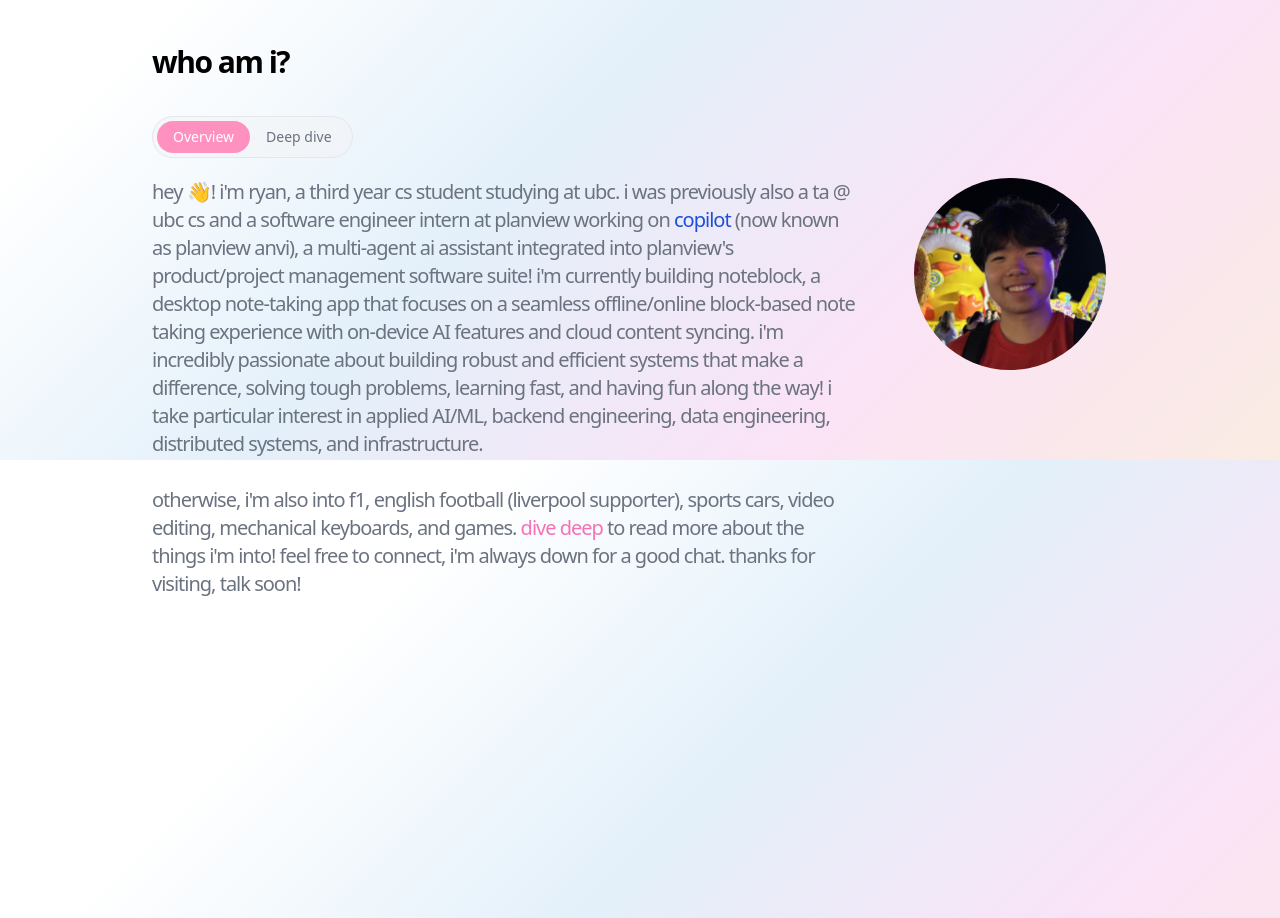
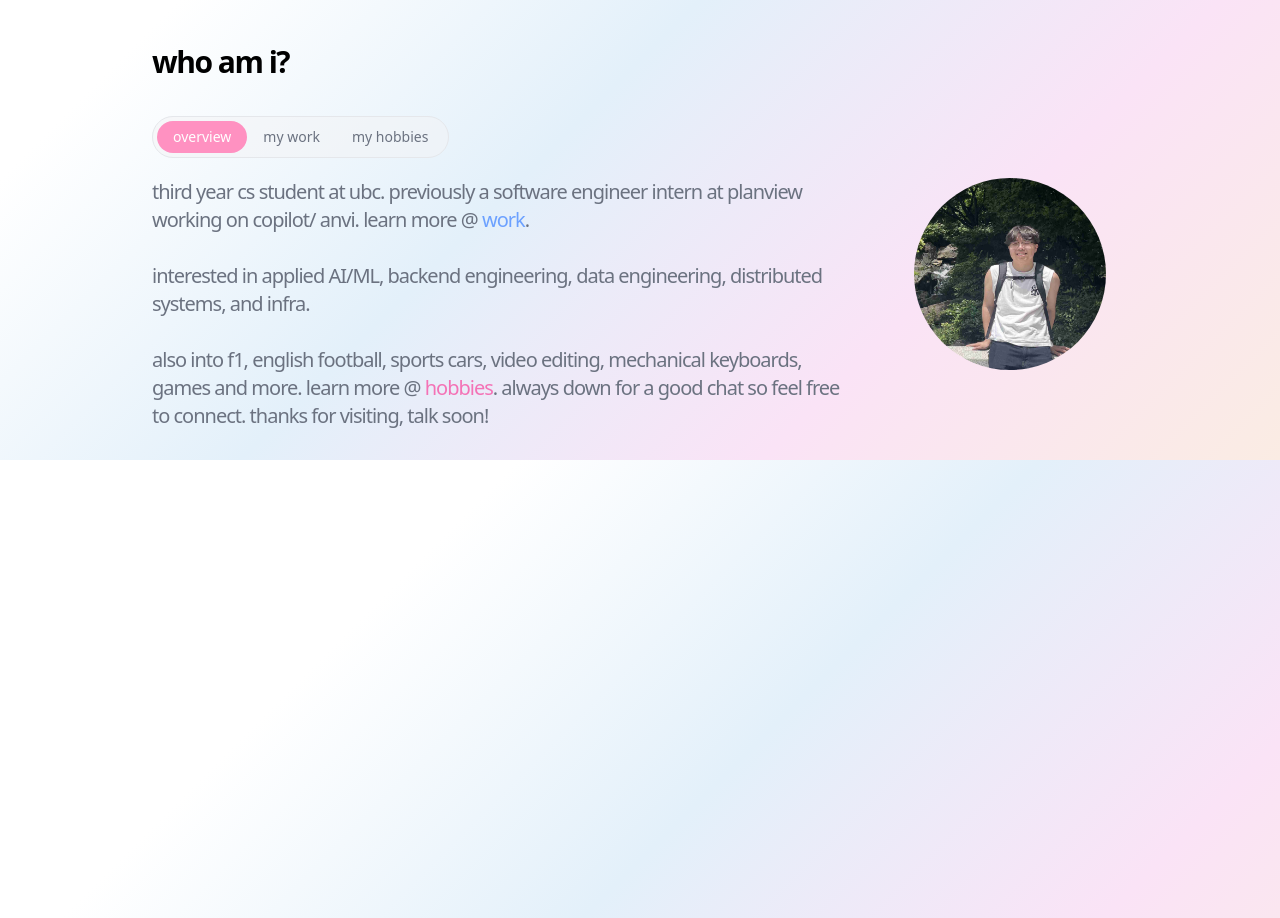
Before and after one commit to rzhang57/rmzhang-website, a Next.js app: page / in a window 1280 px wide. Shown: the part 1140-2058 px from the top of the page. Built offline with nearby package versions, Linux system fonts and the light colour scheme.

Commit message:
refactor about section

```diff
--- a/src/components/landing/About.tsx
+++ b/src/components/landing/About.tsx
@@ -3,18 +3,18 @@
 import { useState } from "react";
 import { motion, AnimatePresence } from "framer-motion";
 import { Avatar, AvatarImage } from "@/components/ui/avatar";
-import LinkCustom from "@/components/landing/LinkCustom";
 import ExpandableCard from "@/components/landing/ExpandableCard";
 import contentData from "@/data/content.json";
 
+type ActiveView = "overview" | "work" | "hobbies";
+
 export default function About() {
-    const [activeView, setActiveView] = useState<"overview" | "hobbies">(
-        "overview"
-    );
+    const [activeView, setActiveView] = useState<ActiveView>("overview");
+    const [activeHobby, setActiveHobby] = useState(0);
 
     const imageSrc =
         activeView === "overview"
-            ? "/statics/myface.jpg"
+            ? "/statics/potential.jpg"
             : "/statics/otherimage.png";
 
     function handleAvatarClick() {
@@ -27,7 +27,7 @@ export default function About() {
         exit: { opacity: 0, y: -20 },
     };
 
-    const aboutMeNormal = (
+    const overviewContent = (
         <motion.div
             key="overview"
             initial="hidden"
@@ -37,25 +37,51 @@ export default function About() {
             transition={{ duration: 0.3 }}
         >
             <p className="text-muted-foreground md:text-xl sm:text-sm tracking-tighter">
-                {contentData.aboutMe.normal.intro}{" "}
-                <LinkCustom
-                    href={contentData.aboutMe.normal.copilotLink.href}
-                    label={contentData.aboutMe.normal.copilotLink.label}
-                />
-                {contentData.aboutMe.normal.description}
-                <br />
-                <br />
-                {contentData.aboutMe.normal.hobbiesIntro}{" "}
+                {contentData.aboutMe.overview.intro}
                 <span
-                    className="text-pink-400 cursor-pointer relative"
-                    onClick={() => setActiveView("hobbies")}
+                    className="text-[#6ca1ff] cursor-pointer relative"
+                    onClick={() => setActiveView("work")}
                 >
-                    <span className="hover-underline">{contentData.aboutMe.normal.clickPrompt}</span>
+                    <span className="hover-underline">{contentData.aboutMe.overview.workClickPrompt}</span>
                     <style jsx>{`
                         .hover-underline {
                             position: relative;
                             display: inline-block;
                         }
+
+                        .hover-underline::after {
+                            content: "";
+                            position: absolute;
+                            left: 0;
+                            bottom: 0;
+                            width: 0;
+                            height: 2px;
+                            background: #6ca1ff;
+                            transition: width 0.4s cubic-bezier(0.4, 0, 0.2, 1);
+                        }
+
+                        .hover-underline:hover::after {
+                            width: 100%;
+                        }
+                    `}</style>
+                </span>{". "}
+                <br/>
+                <br/>
+                {contentData.aboutMe.overview.interests}{" "}
+                <br/>
+                <br/>
+                {contentData.aboutMe.overview.hobbiesIntro}{" "}
+                <span
+                    className="text-pink-400 cursor-pointer relative"
+                    onClick={() => setActiveView("hobbies")}
+                >
+                    <span className="hover-underline">{contentData.aboutMe.overview.clickPrompt}</span>
+                    <style jsx>{`
+                        .hover-underline {
+                            position: relative;
+                            display: inline-block;
+                        }
+
                         .hover-underline::after {
                             content: "";
                             position: absolute;
@@ -64,19 +90,51 @@ export default function About() {
                             width: 0;
                             height: 2px;
                             background: #ec4899;
-                            transition: width 0.4s cubic-bezier(0.4,0,0.2,1);
+                            transition: width 0.4s cubic-bezier(0.4, 0, 0.2, 1);
                         }
+
                         .hover-underline:hover::after {
                             width: 100%;
                         }
                     `}</style>
-                </span>{" "}
-                {contentData.aboutMe.normal.closing}
+                </span>
+                {contentData.aboutMe.overview.closing}
             </p>
         </motion.div>
     );
 
-    const aboutHobbies = (
+    const workContent = (
+        <motion.div
+            key="work"
+            initial="hidden"
+            animate="visible"
+            exit="exit"
+            variants={contentVariants}
+            transition={{ duration: 0.3 }}
+        >
+            <h2 className="md:text-2xl sm:text-lg font-bold tracking-tighter mb-3">
+                {contentData.aboutMe.work.title}
+            </h2>
+            <div className="space-y-4 text-muted-foreground md:text-xl sm:text-sm tracking-tighter">
+                {contentData.aboutMe.work.experiences.map((exp, index) => (
+                    <div key={index}>
+                        <h3 className="text-foreground font-medium"><span
+                            className="font-bold text-[#6ca1ff] italic">{exp.company} {'>'} </span> {exp.role}</h3>
+                        <p className="font-light">{exp.overview}</p>
+                        <ExpandableCard title={<span className="text-sm italic text-muted-foreground/80">more details</span>}>
+                            <ul className="list-disc list-inside mt-2 pl-2 space-y-1 text-muted-foreground text-base">
+                                {exp.description.map((point, i) => (
+                                    <li key={i}>{point}</li>
+                                ))}
+                            </ul>
+                        </ExpandableCard>
+                    </div>
+                ))}
+            </div>
+        </motion.div>
+    );
+
+    const hobbiesContent = (
         <motion.div
             key="hobbies"
             initial="hidden"
@@ -85,23 +143,59 @@ export default function About() {
             variants={contentVariants}
             transition={{ duration: 0.3 }}
         >
-            <h2 className="md:text-2xl sm:text-lg font-bold tracking-tighter mb-3">
+            <h2 className="md:text-2xl sm:text-lg font-bold tracking-tighter mb-4">
                 {contentData.aboutMe.hobbies.title}
             </h2>
-            <div className="space-y-1">
-                {contentData.aboutMe.hobbies.items.map((item, index) => (
-                    <ExpandableCard key={index} title={item.category}>
-                        {item.description}
-                    </ExpandableCard>
-                ))}
+            <div className="grid md:grid-cols-[200px_1fr] sm:grid-cols-1 gap-6">
+                <div className="space-y-1 bg-muted/30 rounded-lg p-4">
+                    {contentData.aboutMe.hobbies.items.map((item, index) => (
+                        <button
+                            key={index}
+                            onClick={() => setActiveHobby(index)}
+                            className={`w-full text-left px-4 py-2.5 rounded-lg transition-all text-sm ${
+                                activeHobby === index
+                                    ? "bg-gray-200 text-[#ec4899] font-semibold shadow-[0_6px_0_0_rgba(236,72,153,0.3)] translate-y-[-2px]"
+                                    : "text-muted-foreground font-medium hover:bg-muted/50 hover:shadow-[0_4px_0_0_rgba(0,0,0,0.1)] hover:translate-y-[-1px]"
+                            }`}
+                        >
+                            {item.category}
+                        </button>
+                    ))}
+                </div>
+                <div className="bg-muted/30 rounded-lg p-6 min-h-[200px] flex items-start">
+                    <AnimatePresence mode="wait">
+                        <motion.div
+                            key={activeHobby}
+                            initial={{ opacity: 0, x: 20 }}
+                            animate={{ opacity: 1, x: 0 }}
+                            exit={{ opacity: 0, x: -20 }}
+                            transition={{ duration: 0.2 }}
+                            className="w-full"
+                        >
+                            <h3 className="text-lg font-semibold text-[#ec4899] mb-3">
+                                {contentData.aboutMe.hobbies.items[activeHobby].category}
+                            </h3>
+                            <p className="text-muted-foreground md:text-base sm:text-sm leading-relaxed">
+                                {contentData.aboutMe.hobbies.items[activeHobby].description}
+                            </p>
+                        </motion.div>
+                    </AnimatePresence>
+                </div>
             </div>
         </motion.div>
     );
 
     const tabs = [
-        { id: "overview", label: "Overview" },
-        { id: "hobbies", label: "Deep dive" },
+        { id: "overview", label: "overview" },
+        { id: "work", label: "my work" },
+        { id: "hobbies", label: "my hobbies" },
     ];
+
+    const tabColors: Record<ActiveView, string> = {
+        overview: "#ff91c1",
+        work: "#6ca1ff",
+        hobbies: "#ff3189",
+    };
 
     return (
         <>
@@ -116,7 +210,7 @@ export default function About() {
                 {tabs.map((tab) => (
                     <button
                         key={tab.id}
-                        onClick={() => setActiveView(tab.id as "overview" | "hobbies")}
+                        onClick={() => setActiveView(tab.id as ActiveView)}
                         className={`relative rounded-full h-8 px-4 transition-colors text-sm font-medium ${
                             activeView === tab.id ? "" : "hover:text-primary"
                         }`}
@@ -129,10 +223,7 @@ export default function About() {
                                 layoutId="bubble"
                                 className="absolute inset-0 z-10 rounded-full"
                                 style={{
-                                    backgroundColor:
-                                        activeView === "overview"
-                                            ? "#ff91c1"
-                                            : "#ff3189",
+                                    backgroundColor: tabColors[activeView],
                                 }}
                                 transition={{type: "spring", bounce: 0.2, duration: 0.6}}
                             />
@@ -144,8 +235,8 @@ export default function About() {
                                     : "text-muted-foreground"
                             }`}
                         >
-              {tab.label}
-            </span>
+                            {tab.label}
+                        </span>
                     </button>
                 ))}
             </div>
@@ -153,7 +244,9 @@ export default function About() {
             <div className="grid lg:grid-cols-[3fr_1fr] sm:grid-cols-1 items-start gap-8 w-full mt-4">
                 <div className="min-h-[250px]">
                     <AnimatePresence mode="wait">
-                        {activeView === "overview" ? aboutMeNormal : aboutHobbies}
+                        {activeView === "overview" && overviewContent}
+                        {activeView === "work" && workContent}
+                        {activeView === "hobbies" && hobbiesContent}
                     </AnimatePresence>
                 </div>
                 <div className="flex justify-center items-start">
--- a/src/data/content.json
+++ b/src/data/content.json
@@ -1,18 +1,43 @@
 {
   "aboutMe": {
-    "normal": {
-      "intro": "hey 👋! i'm ryan, a third year cs student studying at ubc. i was previously also a ta @ ubc cs and a software engineer intern at planview working on",
-      "copilotLink": {
-        "href": "https://www.planview.com/ai",
-        "label": "copilot"
-      },
-      "description": " (now known as planview anvi), a multi-agent ai assistant integrated into planview's product/project management software suite! i'm currently building noteblock, a desktop note-taking app that focuses on a seamless offline/online block-based note taking experience with on-device AI features and cloud content syncing. i'm incredibly passionate about building robust and efficient systems that make a difference, solving tough problems, learning fast, and having fun along the way! i take particular interest in applied AI/ML, backend engineering, data engineering, distributed systems, and infrastructure.",
-      "hobbiesIntro": "otherwise, i'm also into f1, english football (liverpool supporter), sports cars, video editing, mechanical keyboards, and games.",
-      "clickPrompt": "dive deep",
-      "closing": "to read more about the things i'm into! feel free to connect, i'm always down for a good chat. thanks for visiting, talk soon!"
+    "overview": {
+      "intro": "third year cs student at ubc. previously a software engineer intern at planview working on copilot/ anvi. learn more @ ",
+      "workClickPrompt": "work",
+      "interests": "interested in applied AI/ML, backend engineering, data engineering, distributed systems, and infra.",
+      "hobbiesIntro": "also into f1, english football, sports cars, video editing, mechanical keyboards, games and more. learn more @ ",
+      "clickPrompt": "hobbies",
+      "closing": ". always down for a good chat so feel free to connect. thanks for visiting, talk soon!"
+    },
+    "work": {
+      "title": "work",
+      "experiences": [
+        {
+          "role": "software engineer intern",
+          "company": "planview",
+          "overview": "full stack engineering alongside a team of 7 for copilot/ anvi, an integrated multi-agent ai assistant and automation platform embedded into planview's work management software suite",
+          "description": [
+            "led e2e development of 'workflows', a multi-step action and workflow automation framework for all planview apps provided through copilot, with an implementation focus on the backend asynchronous execution engine, API, and agentic email client",
+            "led e2e development of prompt and workflow template library, increasing user adoption of saved prompts and workflows",
+            "designed mcp server integration registry for hybrid tool calling client, increasing quality and accuracy of answers while maintaining backwards compatibility with non-mcp tools",
+            "developed system prompt injection pipeline api for response personalization, increasing per-user customizability",
+            "developed e2e follow up prompt generation pipeline, increasing per-session user interactions and overall retention",
+            "led migration of unobfuscated logs to independent secure logging pipeline pushed to cloudwatch via fluent bit daemonset to remain compliant with data retention policy while maintaining full observability"
+          ]
+        },
+        {
+          "role": "teaching assistant",
+          "company": "ubc",
+          "overview": "ta for cpsc 110, ubc's intro course to computer science through functional programming",
+          "description": [
+            "led labs for 600+ total cpsc 110 students",
+            "held office hours to support students in their understanding of algorithms and data structures",
+            "given an overall 90% favorable rating by students on the metrics of helpfulness and clear communication"
+          ]
+        }
+      ]
     },
     "hobbies": {
-      "title": "deep dive into my hobbies outside of programming:",
+      "title": "hobbies",
       "items": [
         {
           "category": "formula 1",
```
Also changed, not shown: src/components/landing/ExpandableCard.tsx (+12 -30 lines), public/statics/potential.jpg (added).
